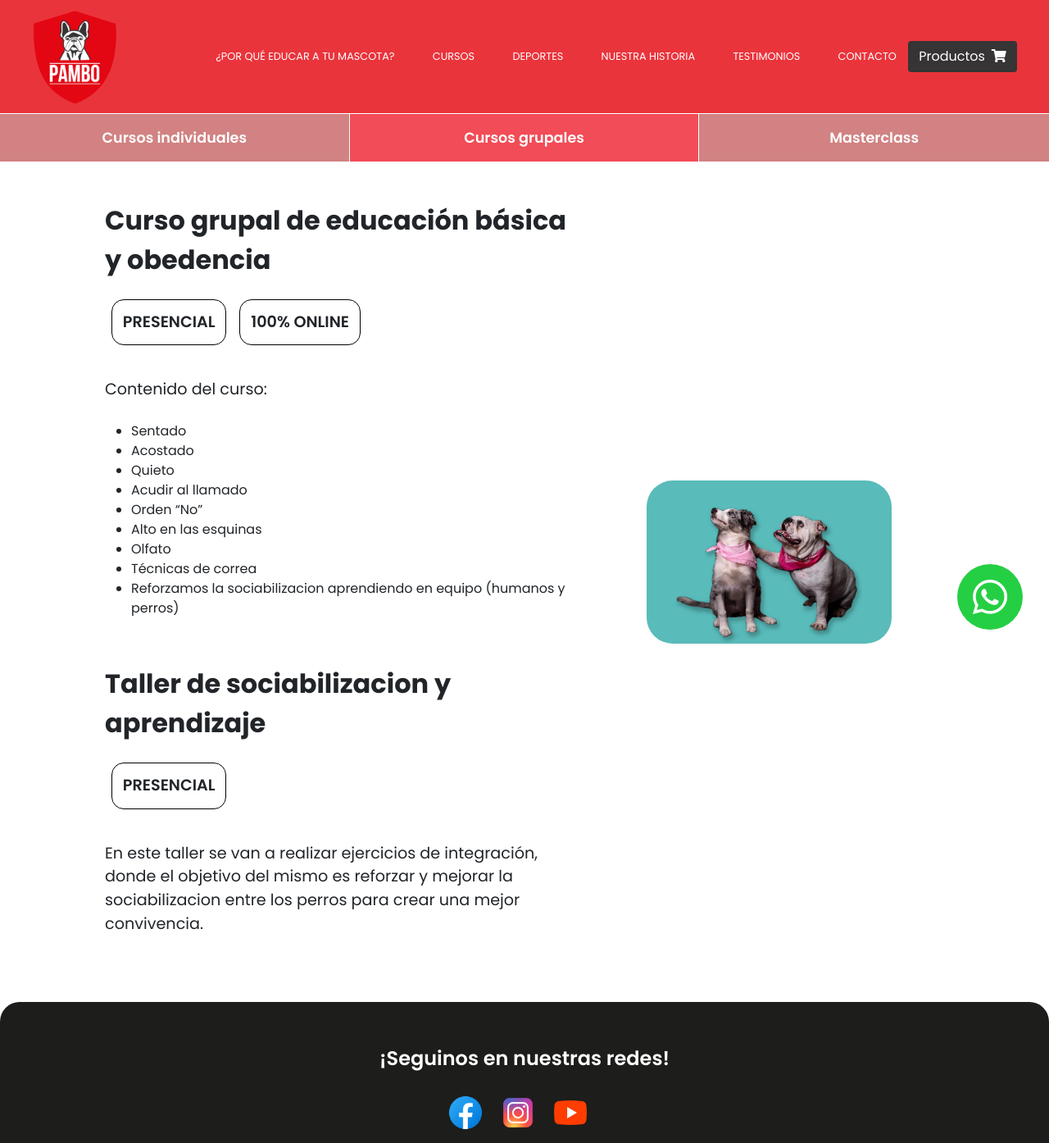
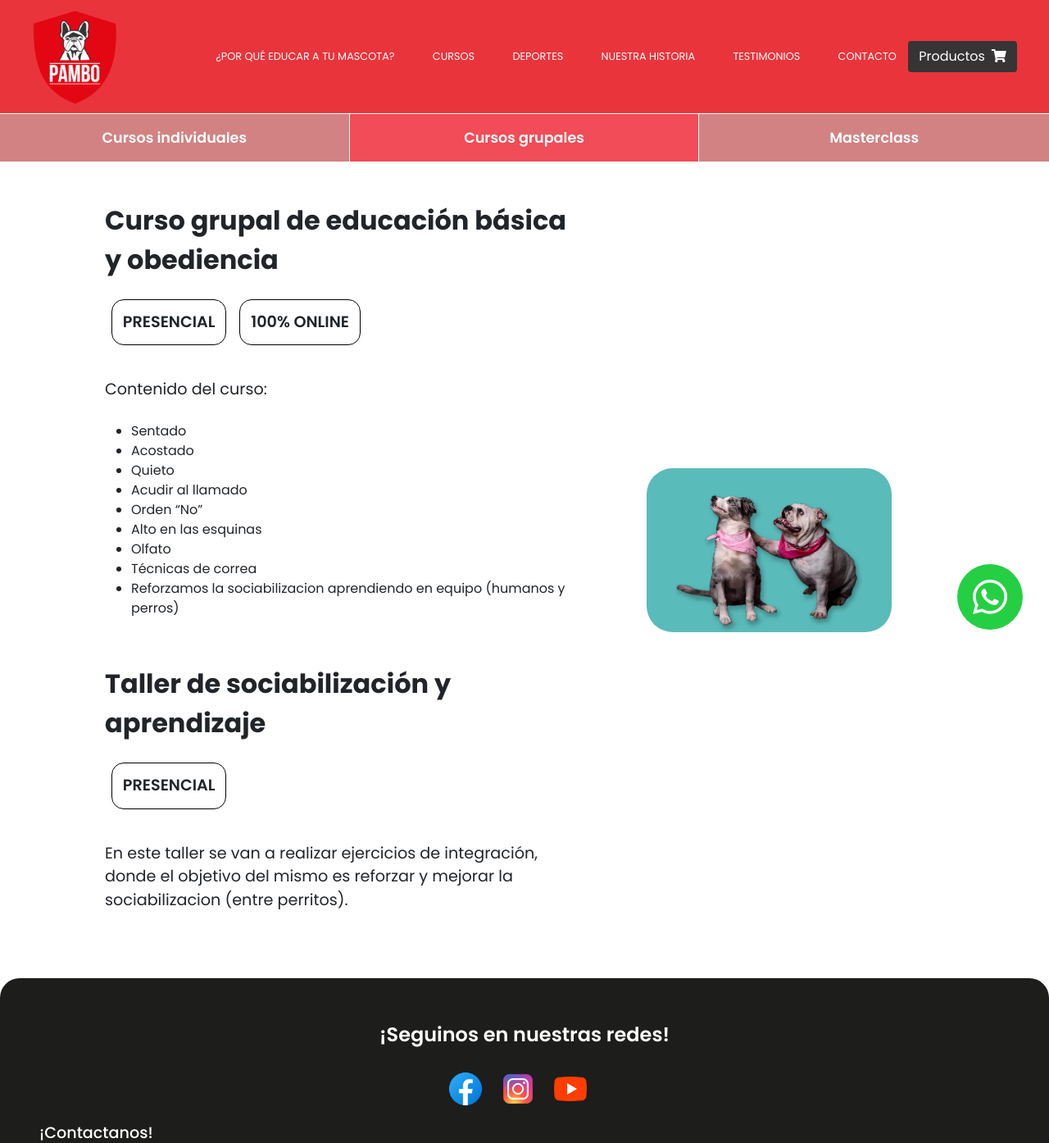
Before and after one commit to IgnacioCurto/Adiestramiento_Pambo, a React (Create React App) app: page /cursos/grupales in a window 1280 px wide. Shown: the top 1394 px of the page at 82% size. Built offline with nearby package versions, Linux system fonts and the light colour scheme.

Commit message:
Corecciones

```diff
--- a/src/components/CursosGru.js
+++ b/src/components/CursosGru.js
@@ -8,7 +8,7 @@ export const CursosGru = () => {
             <div className="cont_curso row">
                 <div className="cont_info_curso col-xl-7 col-md-7 col-sm-12">
 
-                    <div className="titulo_curso">Curso grupal de educación básica y obedencia</div>
+                    <div className="titulo_curso">Curso grupal de educación básica y obediencia</div>
                     <div className="cont_cursoInd">
                         <div className="subtitulo_curso">PRESENCIAL</div>
                         <div className="subtitulo_curso">100% ONLINE</div>
@@ -31,12 +31,12 @@ export const CursosGru = () => {
                         </ul>
                     </div>
 
-                    <div className="titulo_curso">Taller de sociabilizacion y aprendizaje</div>
+                    <div className="titulo_curso">Taller de sociabilización y aprendizaje</div>
                     <div className="cont_cursoInd">
                         <div className="subtitulo_curso">PRESENCIAL</div>
                     </div>
 
-                    <div className="texto_taller">En este taller se van a realizar ejercicios de integración, donde el objetivo del mismo es reforzar y mejorar la sociabilizacion entre los perros para crear una mejor convivencia.</div>
+                    <div className="texto_taller">En este taller se van a realizar ejercicios de integración, donde el objetivo del mismo es reforzar y mejorar la sociabilizacion (entre perritos).</div>
 
 
                 </div>
--- a/src/css/navbar.css
+++ b/src/css/navbar.css
@@ -162,6 +162,7 @@ nav{
 
 
 .nav-ul-resp{
+    margin-top: 0.4rem;
     list-style-type: none;
     color: white;
     font-family: "Poppins", sans;
@@ -169,7 +170,7 @@ nav{
 }
 
 .nav-ul-resp > li{
-    padding: 0.5rem;
+    padding: 0.7rem;
     background-color: rgb(49, 49, 49);
     border-width: 1px;
     border-bottom-style: solid;
```
